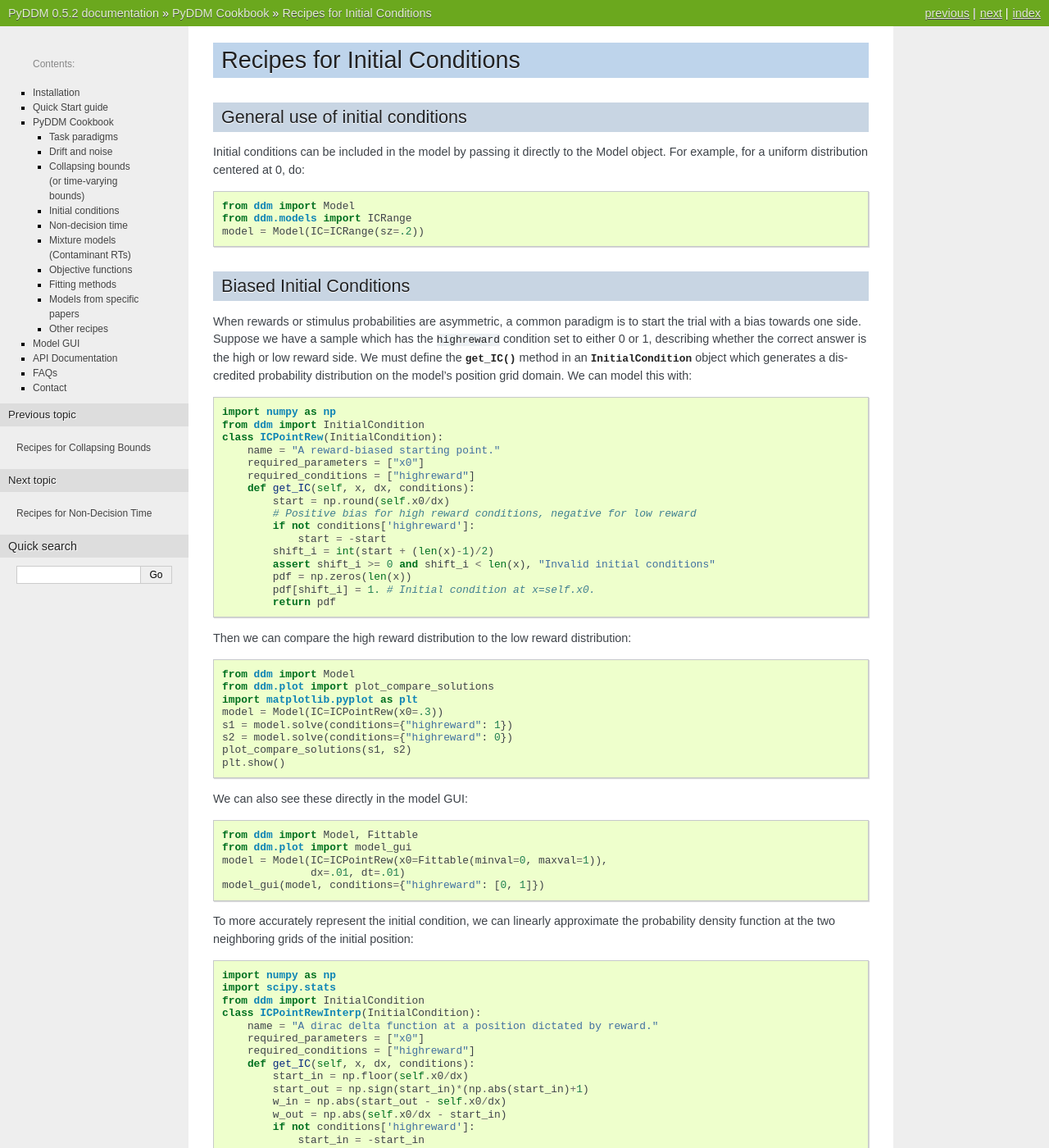
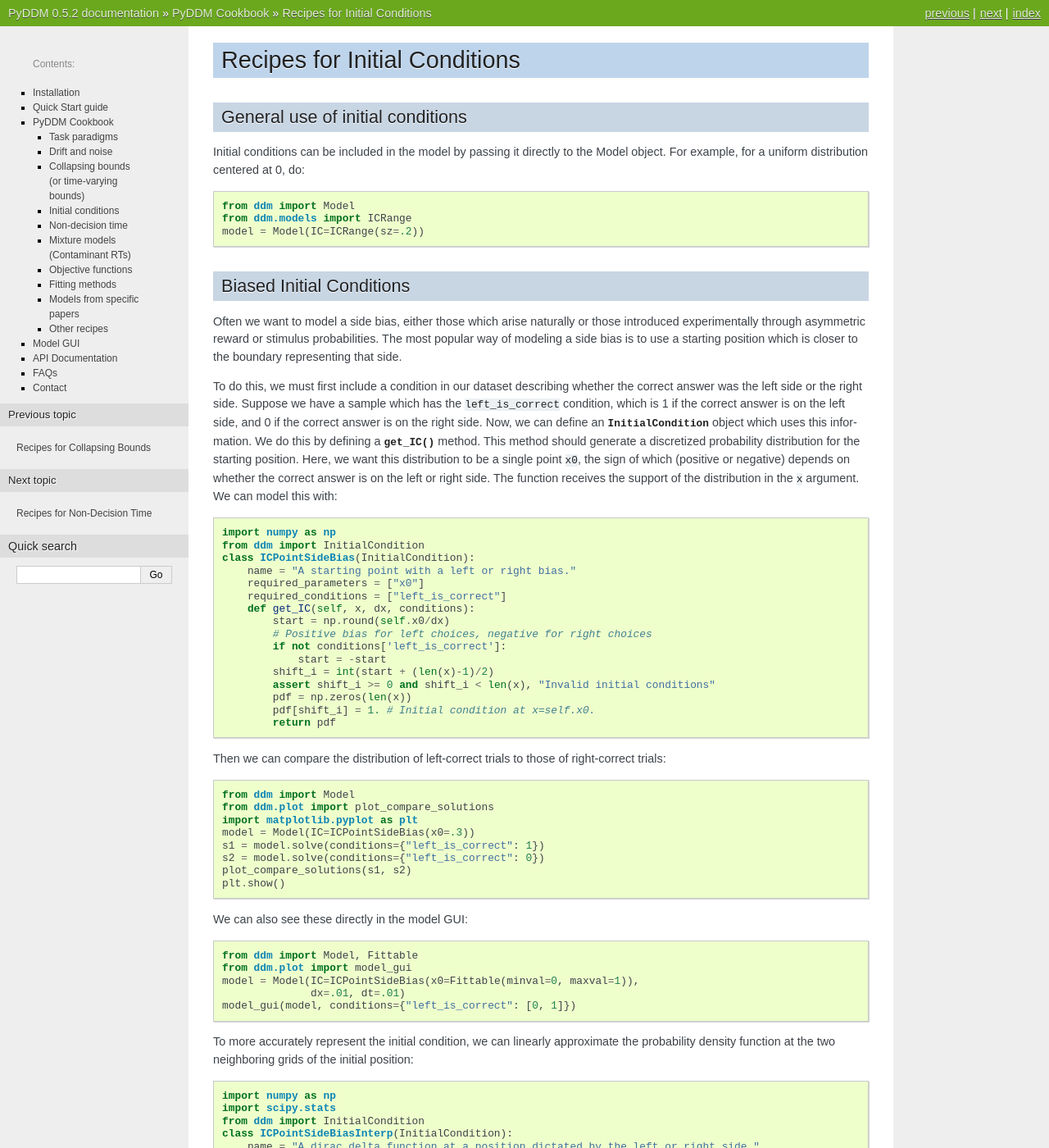
Before and after one commit to mwshinn/PyDDM, a Sphinx documentation site: the page built from doc/cookbook/initialconditions.rst, in a window 1280 px wide and 1400 px high. Shown: the whole window at 82% size. Built offline with Sphinx 7.4.7, drawn with Linux system fonts in a browser that asks for light colours; formulas are drawn with MathJax 3; some of the changed text lies outside the part shown.

Commit message:
Rewrite biased initial condition documentation

```diff
--- a/doc/cookbook/index.rst
+++ b/doc/cookbook/index.rst
@@ -83,9 +83,9 @@ default).  Instead, I want my initial conditions to be:
 
   - :class:`A single point at an arbitrary location <.ICPoint>`
 
-  - :ref:`A single point at an arbitrary location with a sign which depends on task conditions <ic-biased>`
+  - :ref:`A side bias <ic-biased>`
 
-  - :ref:`A single point determined as a ratio of bound height (useful for fitting bound height) <ic-ratio>`
+  - :ref:`A relative side bias (as a ratio of bound height) <ic-ratio>`
 
 - A uniform distribution
 
--- a/doc/cookbook/initialconditions.rst
+++ b/doc/cookbook/initialconditions.rst
@@ -17,29 +17,37 @@ at 0, do::
 Biased Initial Conditions
 ~~~~~~~~~~~~~~~~~~~~~~~~~
 
-When rewards or stimulus probabilities are asymmetric, a common
-paradigm is to start the trial with a bias towards one side.  Suppose
-we have a sample which has the ``highreward`` condition set to either
-0 or 1, describing whether the correct answer is the high or low
-reward side.  We must define the :meth:`~.InitialCondition.get_IC`
-method in an :class:`.InitialCondition` object which generates a
-discredited probability distribution on the model's position grid
-domain.  We can model this with:
+Often we want to model a side bias, either those which arise naturally or those
+introduced experimentally through asymmetric reward or stimulus probabilities.
+The most popular way of modeling a side bias is to use a starting position which
+is closer to the boundary representing that side.
+
+To do this, we must first include a condition in our dataset describing whether
+the correct answer was the left side or the right side.  Suppose we have a
+sample which has the ``left_is_correct`` condition, which is 1 if the correct
+answer is on the left side, and 0 if the correct answer is on the right side.
+Now, we can define an :class:`.InitialCondition` object which uses this
+information.  We do this by defining a :meth:`~.InitialCondition.get_IC` method.
+This method should generate a discretized probability distribution for the
+starting position.  Here, we want this distribution to be a single point ``x0``,
+the sign of which (positive or negative) depends on whether the correct answer
+is on the left or right side.  The function receives the support of the
+distribution in the ``x`` argument.  We can model this with:
 
 .. literalinclude:: ../downloads/cookbook.py
    :language: python
-   :start-after: # Start ICPointRew
-   :end-before: # End ICPointRew
+   :start-after: # Start ICPointSideBias
+   :end-before: # End ICPointSideBias
 
-Then we can compare the high reward distribution to the low reward
-distribution::
+Then we can compare the distribution of left-correct trials to those of
+right-correct trials::
 
   from ddm import Model
   from ddm.plot import plot_compare_solutions
   import matplotlib.pyplot as plt
-  model = Model(IC=ICPointRew(x0=.3))
-  s1 = model.solve(conditions={"highreward": 1})
-  s2 = model.solve(conditions={"highreward": 0})
+  model = Model(IC=ICPointSideBias(x0=.3))
+  s1 = model.solve(conditions={"left_is_correct": 1})
+  s2 = model.solve(conditions={"left_is_correct": 0})
   plot_compare_solutions(s1, s2)
   plt.show()
 
@@ -47,9 +55,9 @@ We can also see these directly in the model GUI::
 
   from ddm import Model, Fittable
   from ddm.plot import model_gui
-  model = Model(IC=ICPointRew(x0=Fittable(minval=0, maxval=1)),
+  model = Model(IC=ICPointSideBias(x0=Fittable(minval=0, maxval=1)),
                 dx=.01, dt=.01)
-  model_gui(model, conditions={"highreward": [0, 1]})
+  model_gui(model, conditions={"left_is_correct": [0, 1]})
 
 To more accurately represent the initial condition, we can
 linearly approximate the probability density function at the two
@@ -57,16 +65,16 @@ neighboring grids of the initial position:
 
 .. literalinclude:: ../downloads/cookbook.py
    :language: python
-   :start-after: # Start ICPointRewInterp
-   :end-before: # End ICPointRewInterp
+   :start-after: # Start ICPointSideBiasInterp
+   :end-before: # End ICPointSideBiasInterp
 
 Try it out with::
 
   from ddm import Model, Fittable
   from ddm.plot import model_gui
-  model = Model(IC=ICPointRewInterp(x0=Fittable(minval=0, maxval=1)),
+  model = Model(IC=ICPointSideBiasInterp(x0=Fittable(minval=0, maxval=1)),
                 dx=.01, dt=.01)
-  model_gui(model, conditions={"highreward": [0, 1]})
+  model_gui(model, conditions={"left_is_correct": [0, 1]})
 
 In practice, these are very similar, but the latter gives a smoother
 derivative, which may be useful for gradient-based fitting methods
@@ -85,18 +93,18 @@ stay within the bounds, preventing errors in fitting.
 
 .. literalinclude:: ../downloads/cookbook.py
    :language: python
-   :start-after: # Start ICPointRewRatio
-   :end-before: # End ICPointRewRatio
+   :start-after: # Start ICPointSideBiasRatio
+   :end-before: # End ICPointSideBiasRatio
 
 Try it out with::
 
   from ddm import Model, Fittable
   from ddm.models import BoundConstant
   from ddm.plot import model_gui
-  model = Model(IC=ICPointRewRatio(x0=Fittable(minval=-1, maxval=1)),
+  model = Model(IC=ICPointSideBiasRatio(x0=Fittable(minval=-1, maxval=1)),
                 bound=BoundConstant(B=Fittable(minval=.1, maxval=2)),
                 dx=.01, dt=.01)
-  model_gui(model, conditions={"highreward": [0, 1]})
+  model_gui(model, conditions={"left_is_correct": [0, 1]})
 
 .. _ic-biased-range:
 
@@ -116,7 +124,7 @@ Try it out with constant drift using::
                 IC=ICPointRange(x0=Fittable(minval=0, maxval=.5),
                                 sz=Fittable(minval=0, maxval=.49)),
                 dx=.01, dt=.01)
-  model_gui(model, conditions={"highreward": [0, 1]})
+  model_gui(model, conditions={"left_is_correct": [0, 1]})
 
 .. _ic-cauchy:
 
--- a/doc/downloads/cookbook.py
+++ b/doc/downloads/cookbook.py
@@ -7,39 +7,39 @@ import scipy.stats
 import ddm
 
 
-# Start ICPointRew
+# Start ICPointSideBias
 import numpy as np
 from ddm import InitialCondition
-class ICPointRew(InitialCondition):
-    name = "A reward-biased starting point."
+class ICPointSideBias(InitialCondition):
+    name = "A starting point with a left or right bias."
     required_parameters = ["x0"]
-    required_conditions = ["highreward"]
+    required_conditions = ["left_is_correct"]
     def get_IC(self, x, dx, conditions):
         start = np.round(self.x0/dx)
-        # Positive bias for high reward conditions, negative for low reward
-        if not conditions['highreward']:
+        # Positive bias for left choices, negative for right choices
+        if not conditions['left_is_correct']:
             start = -start
         shift_i = int(start + (len(x)-1)/2)
         assert shift_i >= 0 and shift_i < len(x), "Invalid initial conditions"
         pdf = np.zeros(len(x))
         pdf[shift_i] = 1. # Initial condition at x=self.x0.
         return pdf
-# End ICPointRew
+# End ICPointSideBias
 
-# Start ICPointRewInterp
+# Start ICPointSideBiasInterp
 import numpy as np
 import scipy.stats
 from ddm import InitialCondition
-class ICPointRewInterp(InitialCondition):
-    name = "A dirac delta function at a position dictated by reward."
+class ICPointSideBiasInterp(InitialCondition):
+    name = "A dirac delta function at a position dictated by the left or right side."
     required_parameters = ["x0"]
-    required_conditions = ["highreward"]
+    required_conditions = ["left_is_correct"]
     def get_IC(self, x, dx, conditions):
         start_in = np.floor(self.x0/dx)
         start_out = np.sign(start_in)*(np.abs(start_in)+1)
         w_in = np.abs(start_out - self.x0/dx)
         w_out = np.abs(self.x0/dx - start_in)
-        if not conditions['highreward']:
+        if not conditions['left_is_correct']:
             start_in = -start_in
             start_out = -start_out
         shift_in_i = int(start_in + (len(x)-1)/2)
@@ -52,42 +52,42 @@ class ICPointRewInterp(InitialCondition):
         pdf[shift_in_i] = w_in # Initial condition at the inner grid next to x=self.x0.
         pdf[shift_out_i] = w_out # Initial condition at the outer grid next to x=self.x0.
         return pdf
-# End ICPointRewInterp
+# End ICPointSideBiasInterp
 
-# Start ICPointRewRatio
+# Start ICPointSideBiasRatio
 import numpy as np
 from ddm import InitialCondition
-class ICPointRewRatio(InitialCondition):
-    name = "A reward-biased starting point expressed as a proportion of the distance between the bounds."
+class ICPointSideBiasRatio(InitialCondition):
+    name = "A side-biased starting point expressed as a proportion of the distance between the bounds."
     required_parameters = ["x0"]
-    required_conditions = ["highreward"]
+    required_conditions = ["left_is_correct"]
     def get_IC(self, x, dx, conditions):
         x0 = self.x0/2 + .5 #rescale to between 0 and 1
-        # Bias > .5 for high reward, bias < .5 for low reward.
-        # On original scale, positive bias for high reward conditions, negative for low reward
-        if not conditions['highreward']:
+        # Bias > .5 for left side correct, bias < .5 for right side correct.
+        # On original scale, positive bias for left, negative for right
+        if not conditions['left_is_correct']:
             x0 = 1-x0
         shift_i = int((len(x)-1)*x0)
         assert shift_i >= 0 and shift_i < len(x), "Invalid initial conditions"
         pdf = np.zeros(len(x))
         pdf[shift_i] = 1. # Initial condition at x=x0*2*B.
         return pdf
-# End ICPointRewRatio
+# End ICPointSideBiasRatio
 
 # Start ICPointRange
 import numpy as np
 import scipy.stats
 from ddm import InitialCondition
 class ICPointRange(InitialCondition):
-    name = "A shifted reward-biased uniform distribution"
+    name = "A shifted side-biased uniform distribution"
     required_parameters = ["x0", "sz"]
-    required_conditions = ["highreward"]
+    required_conditions = ["left_is_correct"]
     def get_IC(self, x, dx, conditions, *args, **kwargs):
         # Check for valid initial conditions
         assert abs(self.x0) + abs(self.sz) < np.max(x), \
             "Invalid x0 and sz: distribution goes past simulation boundaries"
-        # Positive bias for high reward conditions, negative for low reward
-        x0 = self.x0 if conditions["highreward"] else -self.x0
+        # Positive bias for left correct, negative for right
+        x0 = self.x0 if conditions["left_is_correct"] else -self.x0
         # Use "+dx/2" because numpy ranges are not inclusive on the upper end
         pdf = scipy.stats.uniform(x0 - self.sz, 2*self.sz+dx/10).pdf(x)
         return pdf/np.sum(pdf)
```
Also changed, not shown: doc/faqs.rst (+38 -0 lines).
